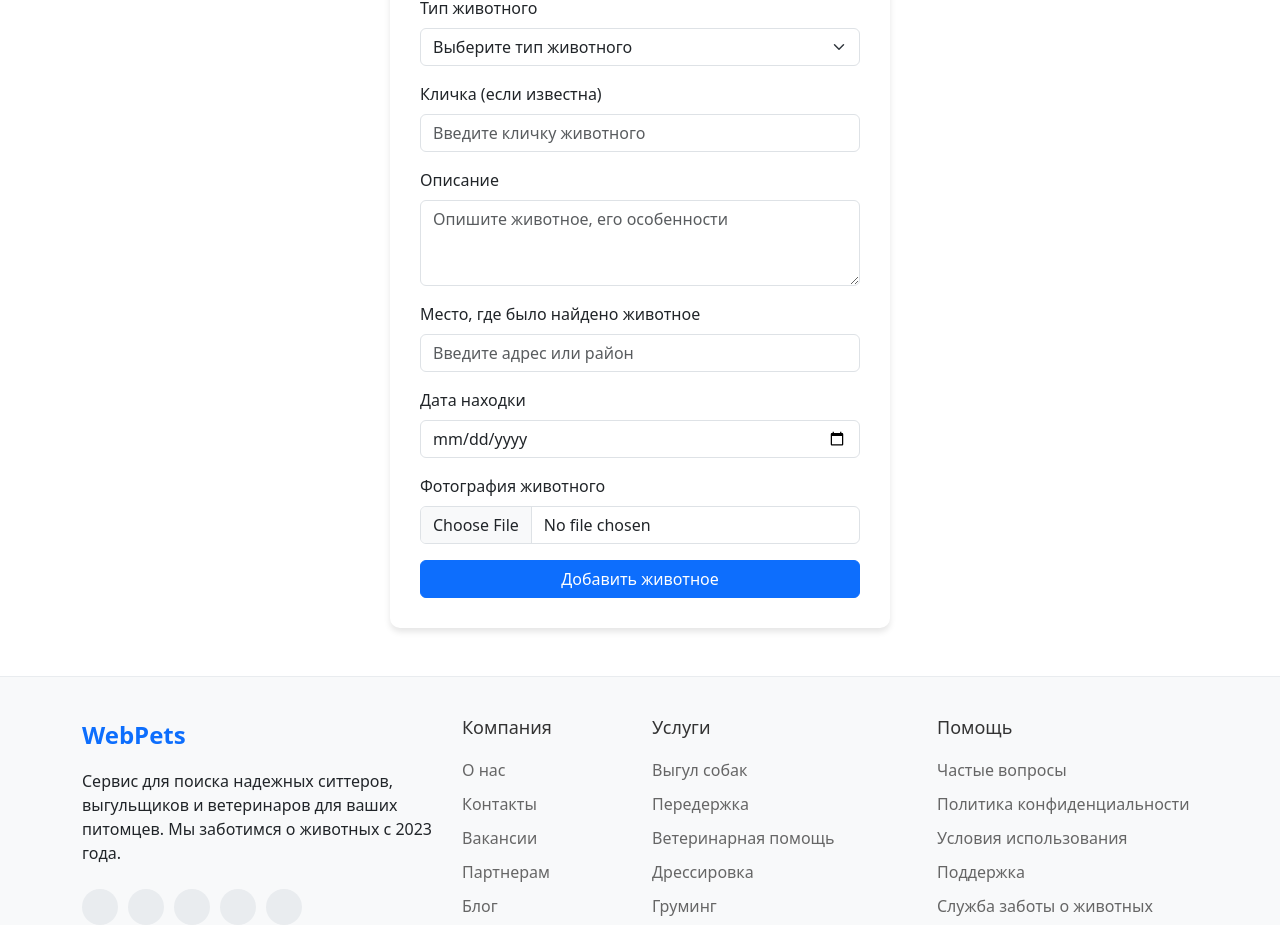
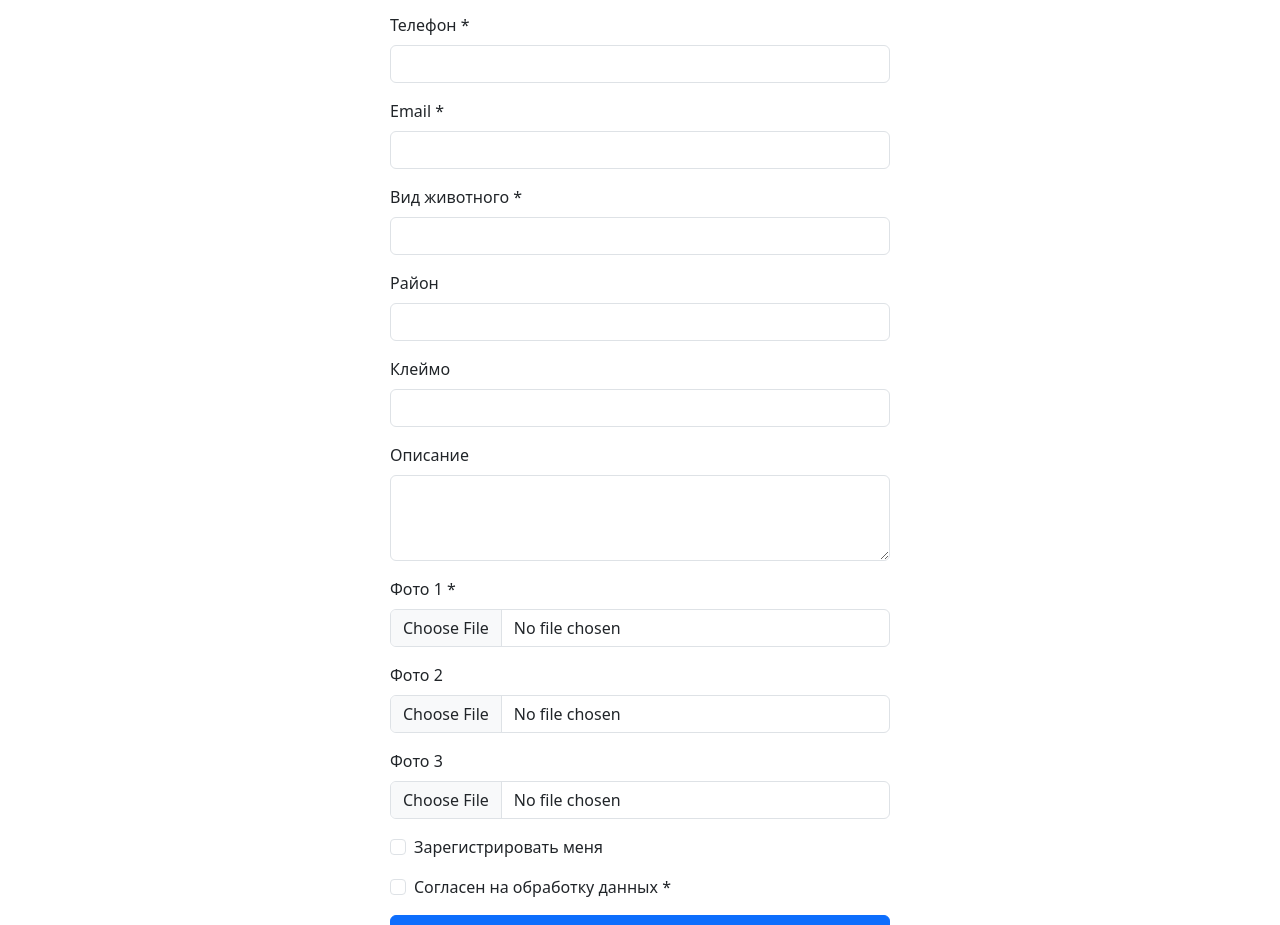
Before and after one commit to Liza7345/Pets.site, a React (Create React App) app: page /add-animal in a window 1280 px wide. Shown: the part 239-1164 px from the top of the page. Built offline with nearby package versions, Linux system fonts and the light colour scheme.

Commit message:
addAnimal commit

```diff
--- a/src/pages/addAnimal.jsx
+++ b/src/pages/addAnimal.jsx
@@ -1,53 +1,249 @@
-import React from "react";
-import { Link } from "react-router-dom";
+import React, { useState, useEffect } from "react";
+import { useNavigate } from "react-router-dom";
 
 const AddAnimal = () => {
+    const [formData, setFormData] = useState({
+        name: "",
+        phone: "",
+        email: "",
+        kind: "",
+        mark: "",
+        description: "",
+        district: "",
+        password: "",
+        password_confirmation: "",
+        confirm: 0,
+        register: 0
+    });
+
+    const [photos, setPhotos] = useState({ photo1: null, photo2: null, photo3: null });
+    const [errors, setErrors] = useState({});
+    const [message, setMessage] = useState({ type: "", text: "" });
+    const [loading, setLoading] = useState(false);
+    const navigate = useNavigate();
+
+    useEffect(() => {
+        const token = localStorage.getItem("auth_token");
+        if (token) {
+            fetch("https://pets.xn--80ahdri7a.site/api/users", {
+                headers: { "Authorization": `Bearer ${token}` }
+            })
+            .then(res => res.json())
+            .then(data => {
+                const user = data.data?.user?.[0] || data.data || data;
+                if (user.name && user.email && user.phone) {
+                    setFormData(prev => ({
+                        ...prev,
+                        name: user.name,
+                        email: user.email,
+                        phone: user.phone.replace(/\D/g, "")
+                    }));
+                }
+            })
+            .catch(() => {});
+        }
+    }, []);
+
+    const validateField = (name, value) => {
+        switch (name) {
+            case "name": return !/^[А-Яа-яёЁ\s-]+$/.test(value) ? "Только кириллица, пробелы и дефисы" : "";
+            case "phone": return !/^\+?[0-9]+$/.test(value) ? "Только цифры и знак +" : "";
+            case "email": return !/^[^\s@]+@[^\s@]+\.[^\s@]+$/.test(value) ? "Некорректный email" : "";
+            case "kind": return !value.trim() ? "Обязательное поле" : "";
+            case "password":
+                if (!/(?=.*[a-z])/.test(value)) return "Нужна строчная буква";
+                if (!/(?=.*[A-Z])/.test(value)) return "Нужна заглавная буква";
+                if (!/(?=.*\d)/.test(value)) return "Нужна цифра";
+                return value.length < 7 ? "Минимум 7 символов" : "";
+            case "password_confirmation":
+                return value !== formData.password ? "Пароли не совпадают" : "";
+            case "confirm": return !value ? "Необходимо согласие" : "";
+            default: return "";
+        }
+    };
+
+    const handleChange = (e) => {
+        const { name, value, type, checked } = e.target;
+        setFormData(prev => ({
+            ...prev,
+            [name]: type === "checkbox" ? (checked ? 1 : 0) : value
+        }));
+        if (errors[name]) setErrors(prev => ({ ...prev, [name]: "" }));
+    };
+
+    const handlePhoto = (e, num) => {
+        setPhotos(prev => ({ ...prev, [`photo${num}`]: e.target.files[0] }));
+    };
+
+    const handleSubmit = async (e) => {
+        e.preventDefault();
+        setMessage({ type: "", text: "" });
+
+        const newErrors = {};
+        Object.keys(formData).forEach(key => {
+            if (["name", "phone", "email", "kind"].includes(key) ||
+                (formData.register && ["password", "password_confirmation"].includes(key)) ||
+                key === "confirm") {
+                const error = validateField(key, formData[key]);
+                if (error) newErrors[key] = error;
+            }
+        });
+
+        if (!photos.photo1) newErrors.photo1 = "Обязательное фото";
+        if (Object.keys(newErrors).length) return setErrors(newErrors);
+
+        setLoading(true);
+        const formDataToSend = new FormData();
+
+        Object.keys(formData).forEach(key => {
+            if (formData[key] || key === "confirm") {
+                formDataToSend.append(key, formData[key]);
+            }
+        });
+
+        Object.keys(photos).forEach(key => {
+            if (photos[key]) formDataToSend.append(key, photos[key]);
+        });
+
+        try {
+            const res = await fetch("https://pets.xn--80ahdri7a.site/api/pets", {
+                method: "POST",
+                body: formDataToSend
+            });
+
+            const data = await res.json();
+
+            if (res.status === 200) {
+                setMessage({ type: "success", text: "Объявление успешно добавлено!" });
+                setTimeout(() => navigate("/profile"), 1500);
+            } else if (res.status === 422) {
+                setErrors(data.error?.errors || {});
+                setMessage({ type: "error", text: "Ошибка валидации" });
+            } else {
+                throw new Error(data.error?.message || "Ошибка сервера");
+            }
+        } catch (err) {
+            setMessage({ type: "error", text: err.message });
+        } finally {
+            setLoading(false);
+        }
+    };
+
     return (
-        <div>
-            <main style={{'minHeight':'70vh'}}>
         <div className="container py-5">
-                    <div className="form-container" style={{maxWidth: '500px', margin: '0 auto', padding: '30px', borderRadius: '10px', boxShadow: '0 4px 6px rgba(0,0,0,0.1)'}}>
-                        <h2 className="text-center mb-4">Добавление информации о найденном животном</h2>
-                        <form>
+            <div className="form-container mx-auto" style={{ maxWidth: '500px' }}>
+                <h2 className="text-center mb-4">Добавить найденное животное</h2>
+
+                {message.text && (
+                    <div className={`alert alert-${message.type === "success" ? "success" : "danger"}`}>
+                        {message.text}
+                    </div>
+                )}
+
+                <form onSubmit={handleSubmit}>
                     <div className="mb-3">
-                                <label htmlFor="animalType" className="form-label">Тип животного</label>
-                                <select className="form-select" id="animalType">
-                                    <option selected>Выберите тип животного</option>
-                                    <option value="dog">Собака</option>
-                                    <option value="cat">Кошка</option>
-                                    <option value="rabbit">Кролик</option>
-                                    <option value="other">Другое</option>
-                                </select>
+                        <label className="form-label">Имя *</label>
+                        <input type="text" className={`form-control ${errors.name ? "is-invalid" : ""}`}
+                               name="name" value={formData.name} onChange={handleChange} />
+                        {errors.name && <div className="invalid-feedback">{errors.name}</div>}
                     </div>
+
                     <div className="mb-3">
-                                <label htmlFor="animalName" className="form-label">Кличка (если известна)</label>
-                                <input type="text" className="form-control" id="animalName" placeholder="Введите кличку животного" />
+                        <label className="form-label">Телефон *</label>
+                        <input type="tel" className={`form-control ${errors.phone ? "is-invalid" : ""}`}
+                               name="phone" value={formData.phone} onChange={handleChange} />
+                        {errors.phone && <div className="invalid-feedback">{errors.phone}</div>}
                     </div>
+
                     <div className="mb-3">
-                                <label htmlFor="animalDescription" className="form-label">Описание</label>
-                                <textarea className="form-control" id="animalDescription" rows="3" placeholder="Опишите животное, его особенности"></textarea>
+                        <label className="form-label">Email *</label>
+                        <input type="email" className={`form-control ${errors.email ? "is-invalid" : ""}`}
+                               name="email" value={formData.email} onChange={handleChange} />
+                        {errors.email && <div className="invalid-feedback">{errors.email}</div>}
                     </div>
+
                     <div className="mb-3">
-                                <label htmlFor="foundLocation" className="form-label">Место, где было найдено животное</label>
-                                <input type="text" className="form-control" id="foundLocation" placeholder="Введите адрес или район" />
+                        <label className="form-label">Вид животного *</label>
+                        <input type="text" className={`form-control ${errors.kind ? "is-invalid" : ""}`}
+                               name="kind" value={formData.kind} onChange={handleChange} />
+                        {errors.kind && <div className="invalid-feedback">{errors.kind}</div>}
                     </div>
+
                     <div className="mb-3">
-                                <label htmlFor="foundDate" className="form-label">Дата находки</label>
-                                <input type="date" className="form-control" id="foundDate" />
+                        <label className="form-label">Район</label>
+                        <input type="text" className="form-control"
+                               name="district" value={formData.district} onChange={handleChange} />
                     </div>
+
                     <div className="mb-3">
-                                <label htmlFor="animalPhoto" className="form-label">Фотография животного</label>
-                                <input className="form-control" type="file" id="animalPhoto" />
+                        <label className="form-label">Клеймо</label>
+                        <input type="text" className="form-control"
+                               name="mark" value={formData.mark} onChange={handleChange} />
                     </div>
-                            <div className="d-grid">
-                                <Link to="/profile" className="btn btn-primary">Добавить животное</Link>
+
+                    <div className="mb-3">
+                        <label className="form-label">Описание</label>
+                        <textarea className="form-control" rows="3"
+                                  name="description" value={formData.description} onChange={handleChange} />
                     </div>
+
+                    <div className="mb-3">
+                        <label className="form-label">Фото 1 *</label>
+                        <input type="file" className={`form-control ${errors.photo1 ? "is-invalid" : ""}`}
+                               accept="image/*" onChange={(e) => handlePhoto(e, 1)} />
+                        {errors.photo1 && <div className="invalid-feedback">{errors.photo1}</div>}
+                    </div>
+
+                    <div className="mb-3">
+                        <label className="form-label">Фото 2</label>
+                        <input type="file" className="form-control"
+                               accept="image/*" onChange={(e) => handlePhoto(e, 2)} />
+                    </div>
+
+                    <div className="mb-3">
+                        <label className="form-label">Фото 3</label>
+                        <input type="file" className="form-control"
+                               accept="image/*" onChange={(e) => handlePhoto(e, 3)} />
+                    </div>
+
+                    <div className="mb-3 form-check">
+                        <input type="checkbox" className="form-check-input"
+                               name="register" checked={formData.register} onChange={handleChange} />
+                        <label className="form-check-label">Зарегистрировать меня</label>
+                    </div>
+
+                    {formData.register === 1 && (
+                        <>
+                            <div className="mb-3">
+                                <label className="form-label">Пароль *</label>
+                                <input type="password" className={`form-control ${errors.password ? "is-invalid" : ""}`}
+                                       name="password" value={formData.password} onChange={handleChange} />
+                                {errors.password && <div className="invalid-feedback">{errors.password}</div>}
+                            </div>
+
+                            <div className="mb-3">
+                                <label className="form-label">Подтверждение пароля *</label>
+                                <input type="password" className={`form-control ${errors.password_confirmation ? "is-invalid" : ""}`}
+                                       name="password_confirmation" value={formData.password_confirmation} onChange={handleChange} />
+                                {errors.password_confirmation && <div className="invalid-feedback">{errors.password_confirmation}</div>}
+                            </div>
+                        </>
+                    )}
+
+                    <div className="mb-3 form-check">
+                        <input type="checkbox" className={`form-check-input ${errors.confirm ? "is-invalid" : ""}`}
+                               name="confirm" checked={formData.confirm} onChange={handleChange} />
+                        <label className="form-check-label">Согласен на обработку данных *</label>
+                        {errors.confirm && <div className="invalid-feedback">{errors.confirm}</div>}
+                    </div>
+
+                    <button type="submit" className="btn btn-primary w-100" disabled={loading}>
+                        {loading ? "Отправка..." : "Добавить объявление"}
+                    </button>
                 </form>
             </div>
         </div>
-            </main>
-        </div>
     );
-}
+};
 
 export default AddAnimal;
```
Lines whose indentation alone changed are shown as unchanged.
